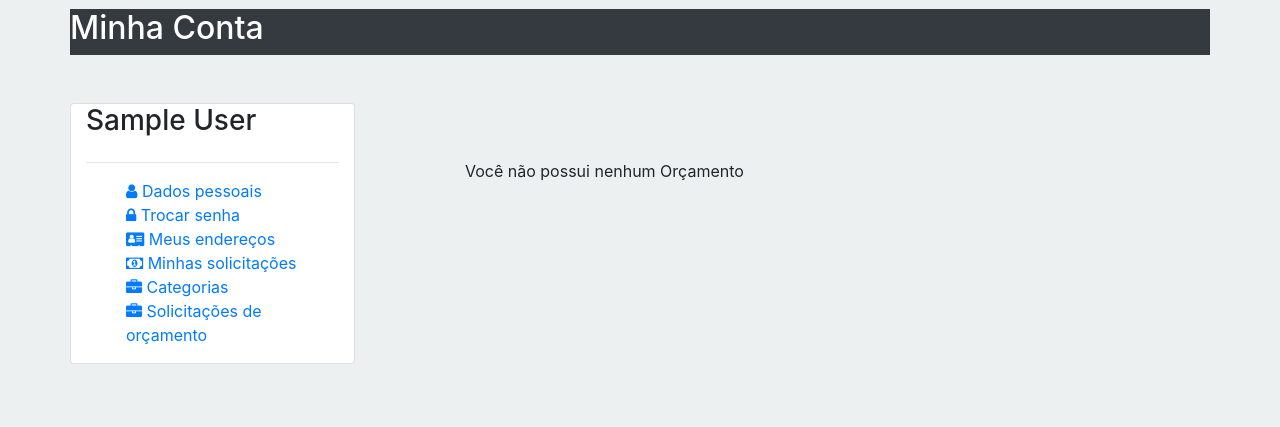
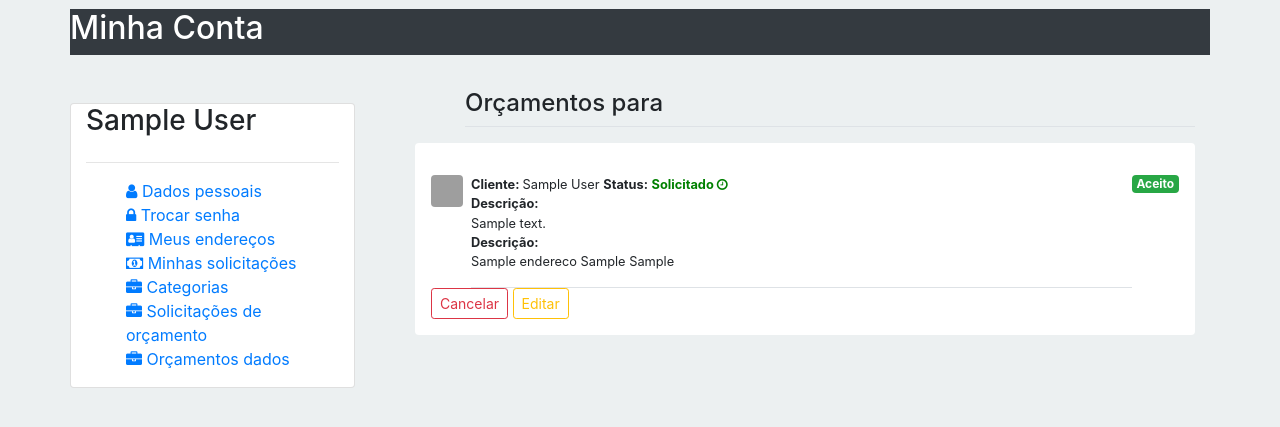
Before and after one commit to doyleSM/projeto2-ruffus, a Django app: page /orcamentos/orcamentos-dados/ in a window 1280 px wide. Shown: the part 65-492 px from the top of the page. Run offline with Django 3.2, Linux system fonts and the light colour scheme; a user stored in the database is signed in; tables that the repository leaves empty hold one stand-in row (values such as "Sample post"); some libraries are stand-ins or nearby versions; grey boxes are pictures that could not be loaded.

Commit message:
orcamentos dados pelo prestador

```diff
--- a/orcamentos/templates/orcamentos/orcamentos_dados.html
+++ b/orcamentos/templates/orcamentos/orcamentos_dados.html
@@ -19,13 +19,22 @@
                         <img src="https://bootdey.com/img/Content/avatar/avatar7.png" alt="" class="mr-2 rounded" width="32" height="32">
                         <p class="media-body pb-3 mb-0 small lh-125 border-bottom border-gray">
                             <strong class=" text-gray-dark">Cliente: </strong> {{ orcamento.solicitacao.cliente }}<a href="">  </a>
+                            {% if orcamento.solicitacao.orcamento_aceito == orcamento %}
+                                <strong>Status:</strong> <strong style="color: {{ orcamento.solicitacao.get_color }}"> {{ orcamento.solicitacao.get_status_display }} </strong><i style="color: {{ orcamento.solicitacao.get_color }}" class="{{ orcamento.solicitacao.get_icon }}" aria-hidden="true"></i>
+                            {% else %}
+                                <strong>Status:</strong> <strong style="color: green"> Orçamento enviado </strong><i style="color: green" class="fa fa-clock-o" aria-hidden="true"></i>
+
+                            {% endif %}
+
                             <strong class="d-block text-gray-dark">Descrição: </strong>{{ orcamento.solicitacao.descricao }}
                             <strong class="d-block text-gray-dark">Descrição: </strong>{{ orcamento.solicitacao.endereco }}
+
                         </p>
-                        <span class="badge  badge-warning">R$ </span>
+                        <span class="badge  badge-warning"></span>
                             {% if orcamento.solicitacao.orcamento_aceito == orcamento %}<span class="badge badge-success">Aceito</span>{% endif %}
                         </div>
-                        <a href=""><button type="button" class="btn btn-sm btn-outline-success">Aceitar</button></a>
+                        <a href=""><button type="button" class="btn btn-sm btn-outline-danger">Cancelar</button></a>
+                        <a href=""><button type="button" class="btn btn-sm btn-outline-warning">Editar</button></a>
                     </div>
             {% endfor %}
         {% endif %}
--- a/orcamentos/views.py
+++ b/orcamentos/views.py
@@ -177,4 +177,4 @@ class OrcamentosPrestador(ListView):
     context_object_name = 'orcamentos'
 
     def get_queryset(self):
-        return Orcamento.objects.filter(pk=21)
+        return Orcamento.objects.filter(prestador=self.request.user.prestador).order_by('solicitacao__servico__nome')
--- a/usuarios/templates/usuarios/minha_conta_cliente.html
+++ b/usuarios/templates/usuarios/minha_conta_cliente.html
@@ -59,6 +59,13 @@
 	                    Solicitações de orçamento
 	                </a>
 	            </li>
+                    </li>
+                    <li>
+	                <a href="{% url 'orcamentos:orcamentos-dados' %}">
+	                    <span class="fa fa-briefcase "></span>
+	                    Orçamentos dados
+	                </a>
+	            </li>
                 {% endif %}
 	        </ul>
 	    </aside>
```
